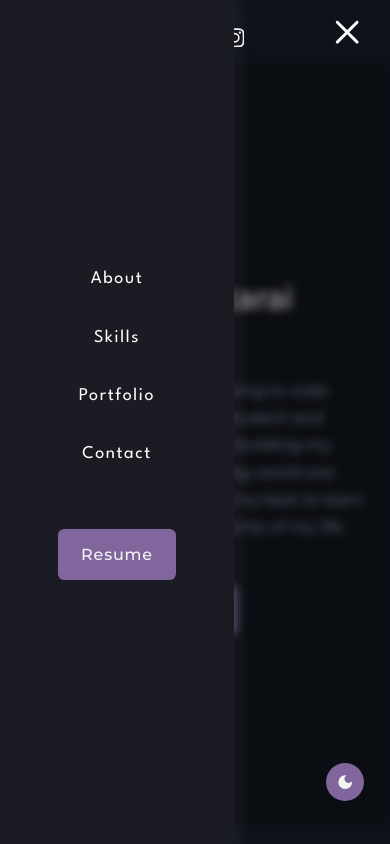
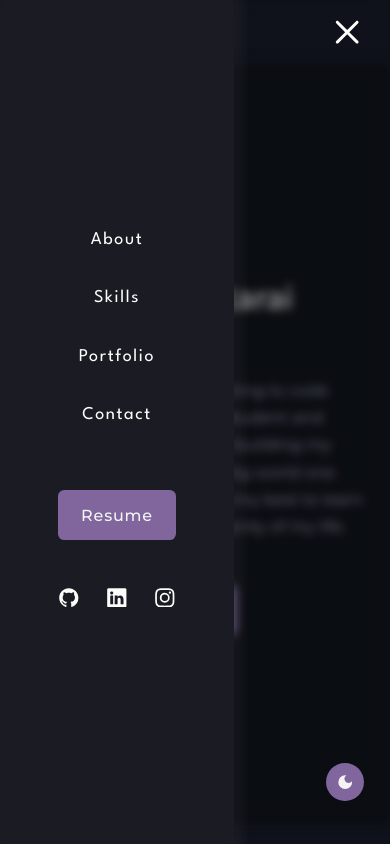
Before and after one commit to diwashbhattarai999/db-portfolio, a React (Create React App) app: page / in a window 390 px wide. Both pictures are taken after a click on the element 346 px from the left and 32 px from the top of the page. Shown: the top 844 px of the page. Built offline with nearby package versions, Linux system fonts and the light colour scheme.

Commit message:
code cleaned

```diff
--- a/src/components/nav/Nav.css
+++ b/src/components/nav/Nav.css
@@ -8,6 +8,7 @@
   top: 0;
   backdrop-filter: blur(8px);
   background-color: var(--nav-primary);
+  box-shadow: none;
   padding: 0 3.4rem;
   z-index: 999;
 }
@@ -112,10 +113,6 @@
     transition: var(--transition);
   }
 
-  .nav__container .nav__close {
-    left: -100%;
-  }
-
   .nav__container .nav__links .btn {
     margin-left: 0;
     margin-top: 2rem;
--- a/src/components/nav/Nav.jsx
+++ b/src/components/nav/Nav.jsx
@@ -2,7 +2,6 @@ import React, { useEffect, useRef, useState } from "react";
 import "./Nav.css";
 import { CgMenuRight } from "react-icons/cg";
 import { RxCross2 } from "react-icons/rx";
-import { BsGithub, BsInstagram, BsLinkedin } from "react-icons/bs";
 import { Link } from "react-scroll";
 import NavLinks from "./NavLinks";
 
@@ -15,6 +14,7 @@ const Nav = ({ contentRef }) => {
   const navRef = useRef(null);
   const linkRef = useRef(null);
   const hamRef = useRef(null);
+
 
   /* ==================== Click Outside Close ==================== */
   useEffect(() => {
@@ -67,8 +67,9 @@ const Nav = ({ contentRef }) => {
 
   /* ==================== Blur Bg ==================== */
   useEffect(() => {
-    if (isOpen) contentRef.current.className = "blur";
-    else contentRef.current.className = undefined;
+    isOpen
+      ? (contentRef.current.className = "blur")
+      : (contentRef.current.className = "");
   });
   /* ==================== Blur Bg End ==================== */
 
@@ -76,10 +77,6 @@ const Nav = ({ contentRef }) => {
   if (isOpen) document.body.style.overflow = "hidden";
   else document.body.style.overflow = "auto";
   /* =============== Body Scroll End =============== */
-
-  const handleMenu = () => {
-    setIsOpen(!isOpen);
-  };
 
   return (
     <nav
@@ -89,49 +86,18 @@ const Nav = ({ contentRef }) => {
       <Link to="/" className="nav__logo">
         DB
       </Link>
+      <div className={isOpen === false && "nav__close"} ref={linkRef}>
+        <NavLinks setIsOpen={setIsOpen} />
+      </div>
       <div
-        className={`${isOpen === false ? "nav__close" : ""}`}
-        ref={linkRef}
+        ref={hamRef}
+        className="nav__menu"
+        onClick={() => setIsOpen(!isOpen)}
       >
-        <NavLinks setIsOpen={setIsOpen}/>
-
-        <div className="nav__social">
-          <a
-            href="https://github.com/diwashbhattarai999"
-            target="_blank"
-            rel="noreferrer"
-          >
-            <BsGithub className="social__link" />
-          </a>
-
-          <a
-            href="https://www.linkedin.com/in/diwash-bhattarai-343a41202/"
-            target="_blank"
-            rel="noreferrer"
-          >
-            <BsLinkedin className="social__link" />
-          </a>
-
-          <a
-            href="https://www.instagram.com/diwash81/"
-            target="_blank"
-            rel="noreferrer"
-          >
-            <BsInstagram className="social__link" />
-          </a>
-        </div>
-      </div>
-      <div ref={hamRef} className="nav__menu">
         {isOpen ? (
-          <RxCross2
-            className="nav__menu-icon nav__menu-icon-close"
-            onClick={handleMenu}
-          />
+          <RxCross2 className="nav__menu-icon" />
         ) : (
-          <CgMenuRight
-            className="nav__menu-icon nav__menu-icon-open"
-            onClick={handleMenu}
-          />
+          <CgMenuRight className="nav__menu-icon" />
         )}
       </div>
     </nav>
--- a/src/components/nav/NavLinks.jsx
+++ b/src/components/nav/NavLinks.jsx
@@ -1,5 +1,6 @@
 import { useState } from "react";
 import CV from "../../assets/DiwashCv.pdf";
+import NavSocial from "./NavSocial";
 
 const NavLinks = ({ setIsOpen }) => {
   const [navActive, setNavActive] = useState("#home");
@@ -48,6 +49,8 @@ const NavLinks = ({ setIsOpen }) => {
       <a href={CV} target="__blank" rel="noreferrer" className="btn">
         Resume
       </a>
+
+      <NavSocial />
     </div>
   );
 };
--- /dev/null
+++ b/src/components/nav/NavSocial.jsx
@@ -0,0 +1,33 @@
+import { BsGithub, BsInstagram, BsLinkedin } from "react-icons/bs";
+
+const NavSocial = () => {
+  return (
+    <div className="nav__social">
+      <a
+        href="https://github.com/diwashbhattarai999"
+        target="_blank"
+        rel="noreferrer"
+      >
+        <BsGithub className="social__link" />
+      </a>
+
+      <a
+        href="https://www.linkedin.com/in/diwash-bhattarai-343a41202/"
+        target="_blank"
+        rel="noreferrer"
+      >
+        <BsLinkedin className="social__link" />
+      </a>
+
+      <a
+        href="https://www.instagram.com/diwash81/"
+        target="_blank"
+        rel="noreferrer"
+      >
+        <BsInstagram className="social__link" />
+      </a>
+    </div>
+  );
+};
+
+export default NavSocial;
--- a/src/index.css
+++ b/src/index.css
@@ -163,13 +163,6 @@ img {
   object-fit: cover;
 }
 
-.blur {
-  filter: blur(5px) brightness(0.7);
-  transition: var(--transition);
-  pointer-events: none;
-  user-select: none;
-}
-
 /* =============== MEDIA QUERIES(MEDIUM DEVICES) =============== */
 @media screen and (max-width: 1080px) {
   .db__main,
@@ -184,6 +177,13 @@ img {
   .home {
     padding: 0 50px;
   }
+
+  .blur {
+    filter: blur(5px) brightness(0.7);
+    transition: var(--transition);
+    pointer-events: none;
+    user-select: none;
+  }
 }
 
 /* =============== MEDIA QUERIES( VERY SMALL DEVICES) =============== */
```
